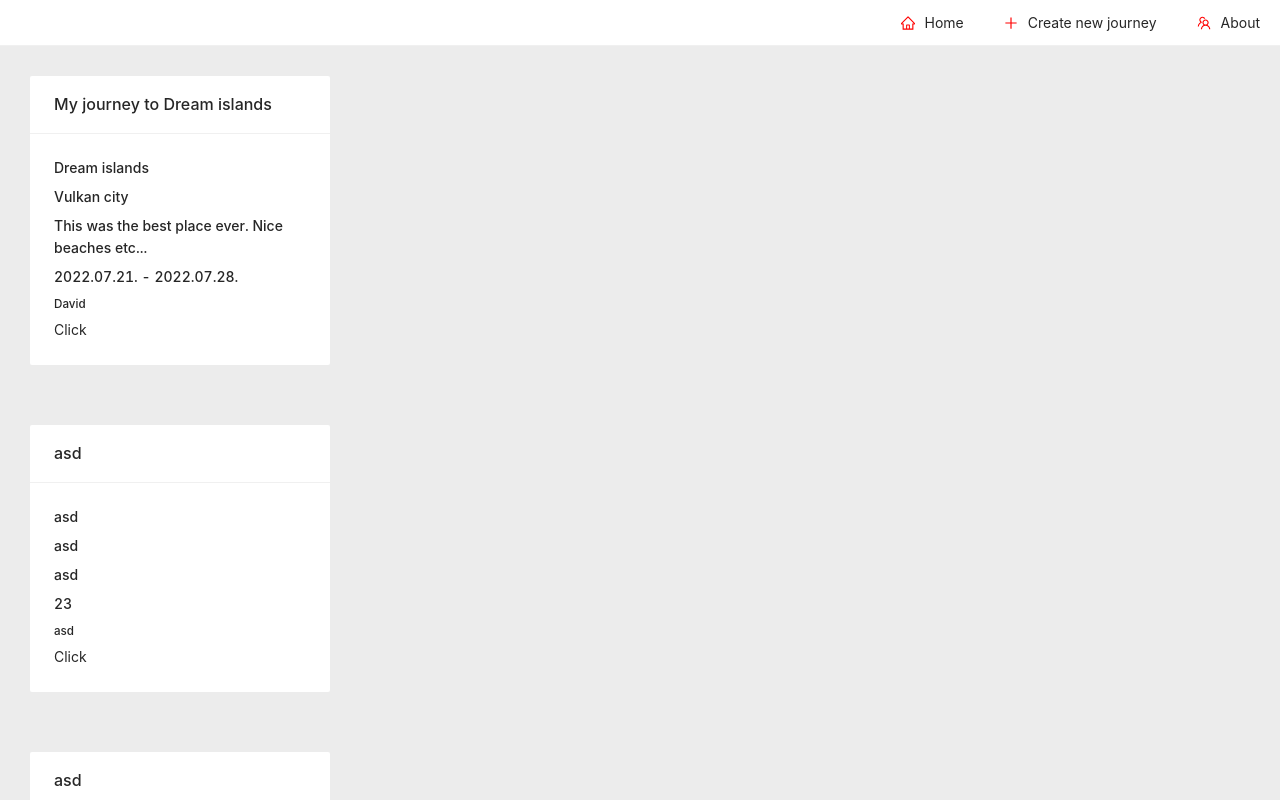
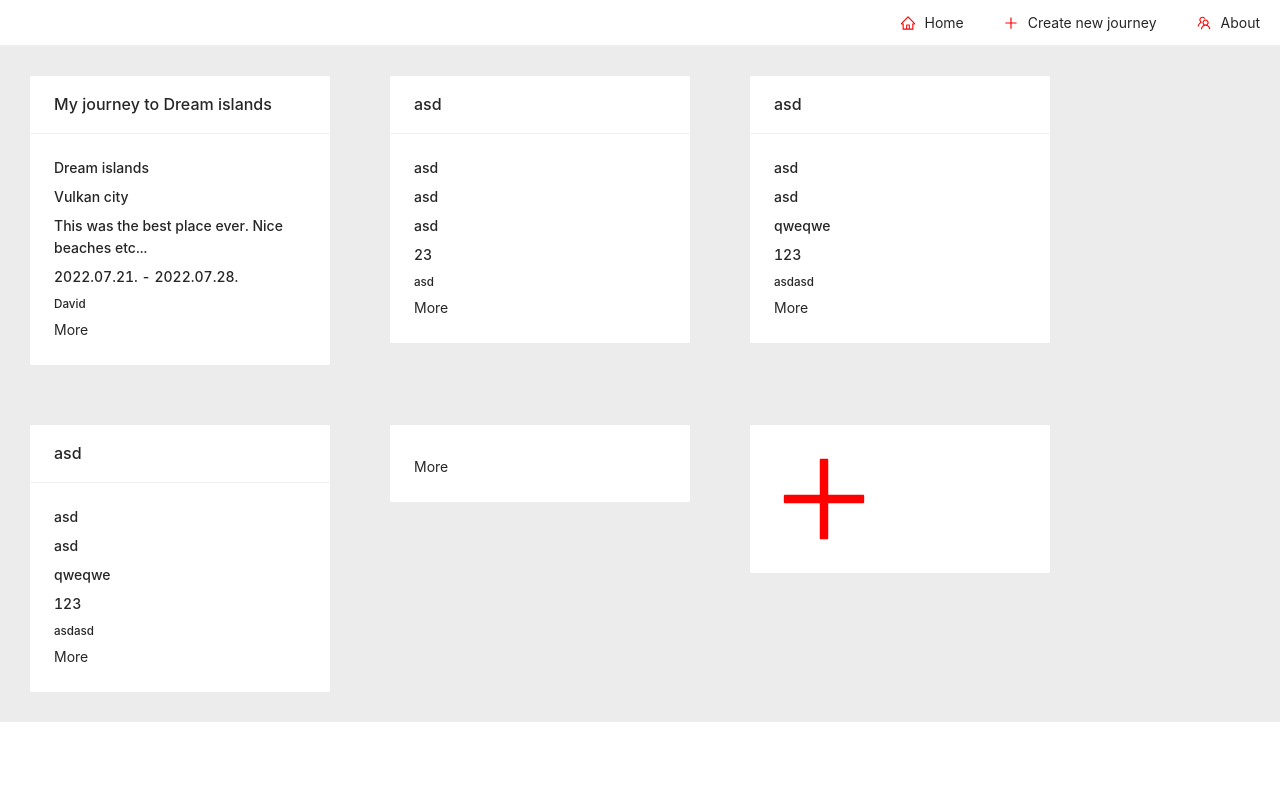
Before and after one commit to Dawid930/travel-app, a React (Create React App) app: page / in a window 1280 px wide. Shown: the top 800 px of the page. Built offline with nearby package versions, Linux system fonts and the light colour scheme; data requests are answered from the project's data file.

Commit message:
creates linked plus button on homepage

```diff
--- a/src/App.css
+++ b/src/App.css
@@ -38,5 +38,11 @@ select {
 
 .site-card-border-less-wrapper {
   padding: 30px;
+}
+
+.travel-list {
+  display: flex;
+  flex-wrap: wrap;
   background: #ececec;
+
 }
--- a/src/Components/TravelBlocks.tsx
+++ b/src/Components/TravelBlocks.tsx
@@ -3,6 +3,7 @@ import { Card } from 'antd';
 import { Travels } from '../Interface/Travel';
 import { Link } from 'react-router-dom';
 import data from '../Data';
+import { HomeOutlined, PlusOutlined, TeamOutlined } from "@ant-design/icons";
 
 
 //<Link to={`/travels/${travel.id}`} />
@@ -21,12 +22,19 @@ const TravelBlocks= () => {
                     <h4>{travel.date}</h4>
                     <h5>{travel.author}</h5>
                     <Link to={`/travels/${travel.id}`}>
-                    <button>Click</button>
+                    <button>More</button>
                     </Link>
                 </Card>
             </div>
+        ))}
+        <Link to={`/create`}>
+            <div className="site-card-border-less-wrapper">
+                <Card bordered={false} style={{ width: 300 }}>
+                    <PlusOutlined style={{ fontSize: '100px', color: 'red' }} />
+                </Card>
+            </div>
 
-        ))}
+        </Link>
     </div>
 );
 }
```
